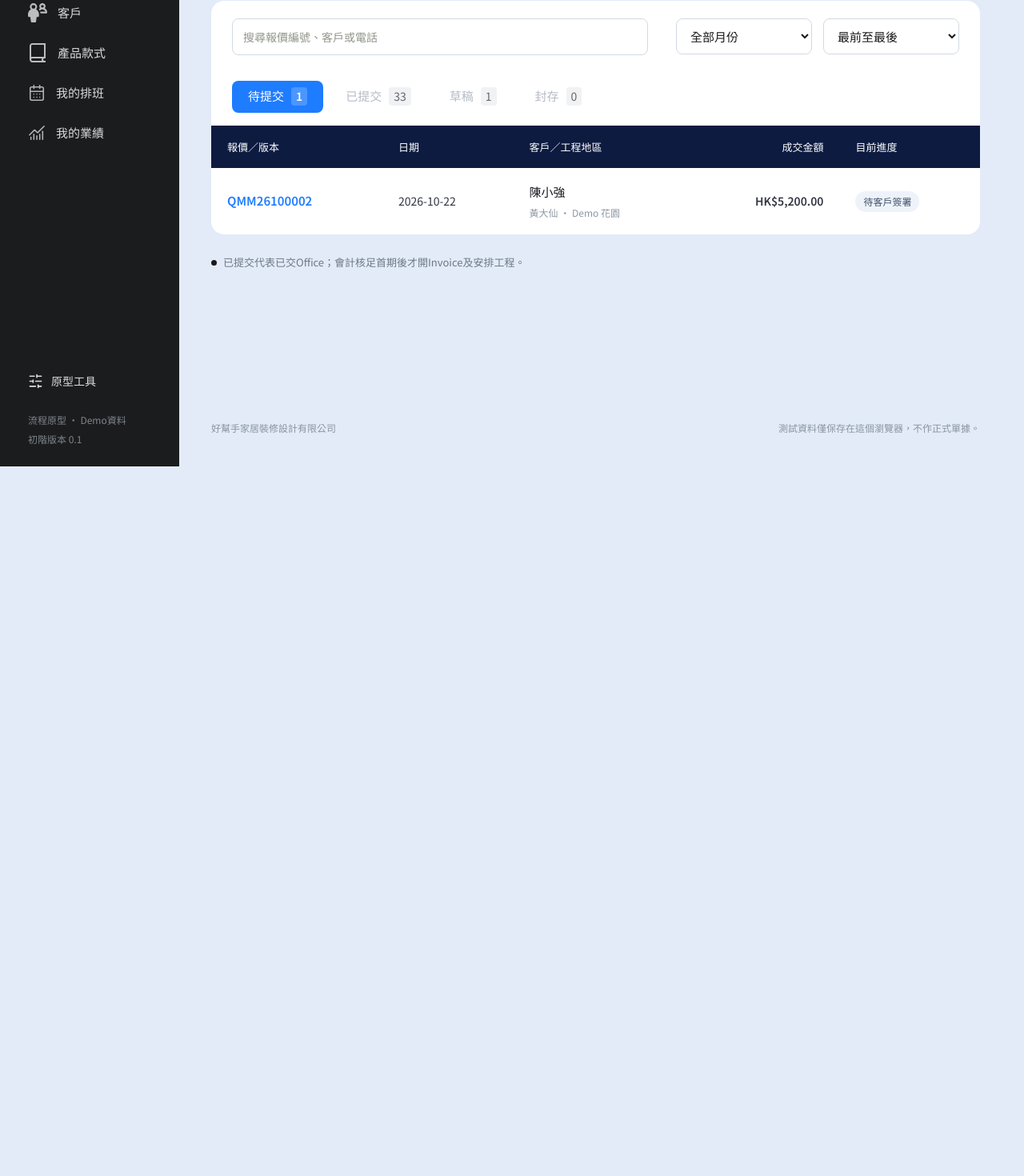
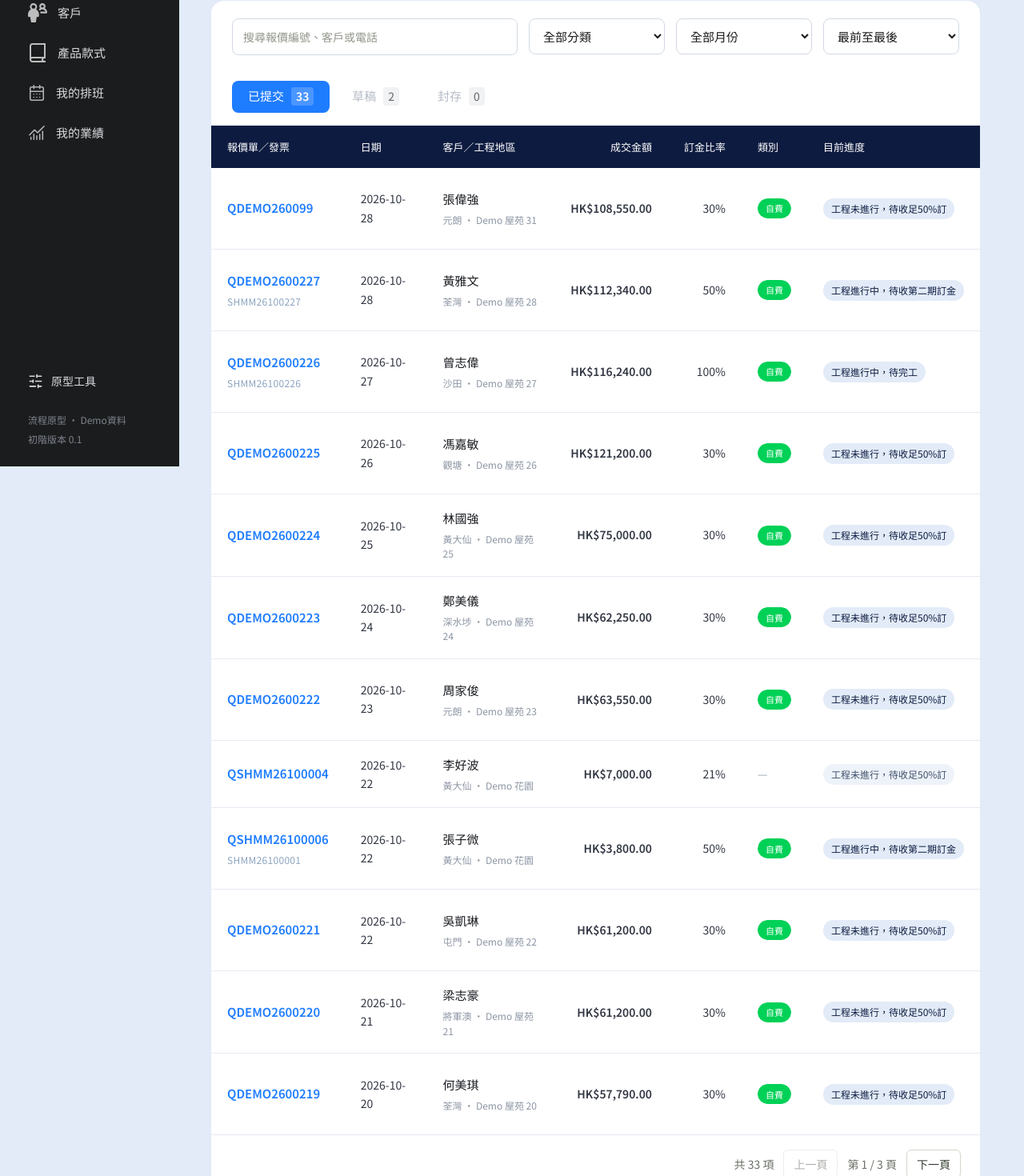
Before and after one commit to helpfulhomedesign168-cloud/Helpful-, a React (Vite) app: page /quotes in a window 1280 px wide. Shown: the part 217-1687 px from the top of the page at 80% size. Before the commit the page ends 800 px from the top, so only its background shows below. Built offline with nearby package versions, Linux system fonts and the light colour scheme.

Commit message:
feat(quotes): remove pending tab and add categories

```diff
--- a/src/pages/Quotes.tsx
+++ b/src/pages/Quotes.tsx
@@ -129,9 +129,13 @@ export function Quotes() {
   const nav = useNavigate();
   const location = useLocation();
   const [search, setSearch] = useState("");
+  const requestedTab = new URLSearchParams(location.search).get("tab");
   const [tab, setTab] = useState(
-    new URLSearchParams(location.search).get("tab") || "pending",
+    requestedTab === "pending"
+      ? "draft"
+      : requestedTab || "submitted",
   );
+  const [categoryFilter, setCategoryFilter] = useState("all");
   const [monthFilter, setMonthFilter] = useState("all");
   const [teamFilter, setTeamFilter] = useState("all");
   const [salesFilter, setSalesFilter] = useState("all");
@@ -157,9 +161,7 @@ export function Quotes() {
   function bucket(q: Quote) {
     if (q.archived) return "archived";
     if (q.submission || q.invoiceId) return "submitted";
-    if (q.draftStep) return "draft";
-    const e = engine.eligibility(actor, q.id);
-    return e.stage === "draft" ? "draft" : "pending";
+    return "draft";
   }
   function quotePath(q: Quote) {
     if (!q.submission && !q.invoiceId) {
@@ -182,10 +184,19 @@ export function Quotes() {
   function openQuote(q: Quote) {
     nav(quotePath(q));
   }
+  function quoteCategories(q: Quote): string[] {
+    return q.orderCategories?.length
+      ? q.orderCategories
+      : q.officeCategory
+        ? [q.officeCategory]
+        : [];
+  }
   const shown = qs
     .filter((q) => bucket(q) === tab)
     .filter(
       (q) =>
+        (categoryFilter === "all" ||
+          quoteCategories(q).includes(categoryFilter as never)) &&
         (monthFilter === "all" ||
           currentVersion(q).createdAt.startsWith(monthFilter)) &&
         (teamFilter === "all" || q.team === teamFilter) &&
@@ -203,7 +214,7 @@ export function Quotes() {
     });
   const pager = usePagination(
     shown,
-    `${tab}|${search}|${monthFilter}|${teamFilter}|${salesFilter}|${sortOrder}`,
+    `${tab}|${search}|${categoryFilter}|${monthFilter}|${teamFilter}|${salesFilter}|${sortOrder}`,
   );
   return (
     <>
@@ -233,6 +244,16 @@ export function Quotes() {
             placeholder="搜尋報價編號、客戶或電話"
           />
           <div className="quote-filter-selects">
+            <select
+              aria-label="報價類別"
+              value={categoryFilter}
+              onChange={(event) => setCategoryFilter(event.target.value)}
+            >
+              <option value="all">全部分類</option>
+              <option value="self-pay">自費</option>
+              <option value="grant-80k">8萬資助</option>
+              <option value="group-buy">團購</option>
+            </select>
             <select
               aria-label="報價月份"
               value={monthFilter}
@@ -284,7 +305,6 @@ export function Quotes() {
         </div>
         <div className="tabs">
           {[
-            ["pending", "待提交"],
             ["submitted", "已提交"],
             ["draft", "草稿"],
             ["archived", "封存"],
@@ -328,6 +348,7 @@ export function Quotes() {
                   {tab === "submitted" && (
                     <th className="numeric">訂金比率</th>
                   )}
+                  <th>類別</th>
                   <th>目前進度</th>
                 </tr>
               </thead>
@@ -409,6 +430,32 @@ export function Quotes() {
                           {depositRatio}%
                         </td>
                       )}
+                      <td>
+                        {(() => {
+                          const categories = quoteCategories(q);
+                          if (!categories.length)
+                            return <span className="category-empty">—</span>;
+                          const color: Record<string, string> = {
+                            "self-pay": "green",
+                            "grant-80k": "orange",
+                            "group-buy": "blue",
+                          };
+                          return (
+                            <span className="category-chips">
+                              {categories.map((category) => (
+                                <span
+                                  key={category}
+                                  className={`category-chip ${color[category] ?? "neutral"}`}
+                                >
+                                  {INVOICE_CATEGORY_NAMES[
+                                    category as keyof typeof INVOICE_CATEGORY_NAMES
+                                  ] ?? category}
+                                </span>
+                              ))}
+                            </span>
+                          );
+                        })()}
+                      </td>
                       <td>
                         <Badge strong={e.stage === "issued"}>
                           {tab === "submitted" ? submittedProgress : e.label}
```
Also changed, not shown: src/styles.css, 2 other files (tests, documents, lock files or other folders).
